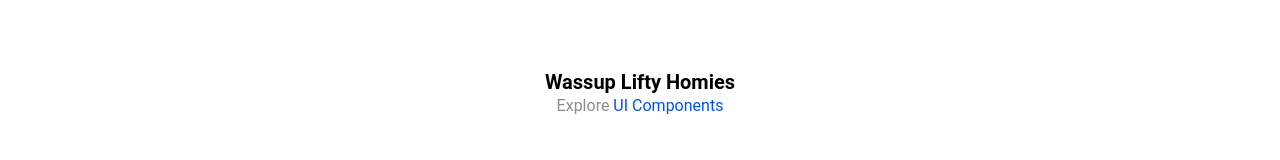
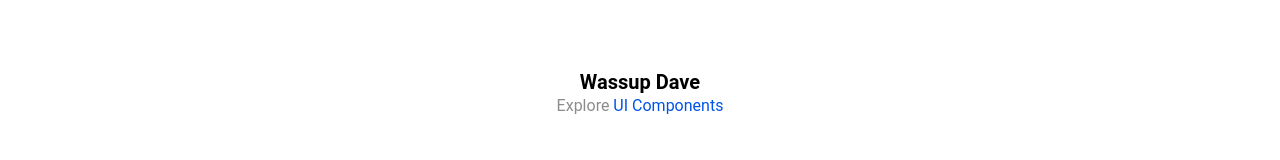
Before and after one commit to codylee02/fitness-app-frontend, a React (Vite) app: page /tab1 in a window 1280 px wide. Shown: the part 307-467 px from the top of the page. Built offline with nearby package versions, Linux system fonts and the light colour scheme.

Commit message:
Update Tab1.tsx

```diff
--- a/src/pages/Tab1.tsx
+++ b/src/pages/Tab1.tsx
@@ -16,7 +16,7 @@ const Tab1: React.FC = () => {
             <IonTitle size="large">Tab 1</IonTitle>
           </IonToolbar>
         </IonHeader>
-        <ExploreContainer name="Wassup Lifty Homies" />
+        <ExploreContainer name="Wassup Dave" />
       </IonContent>
     </IonPage>
   );
```
